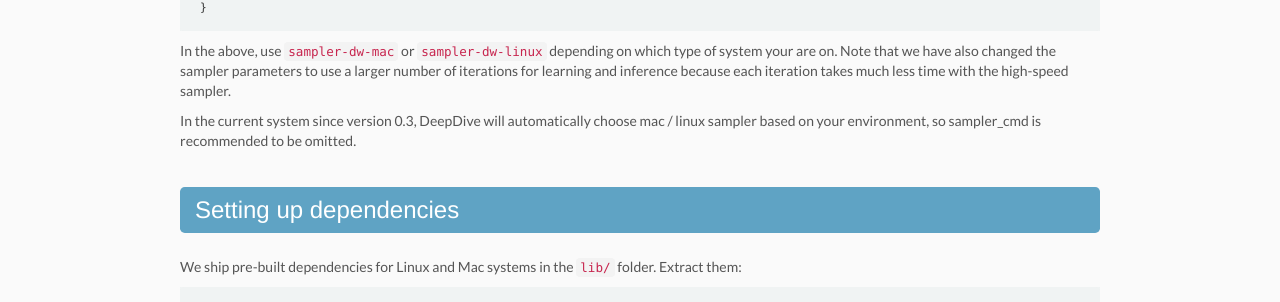
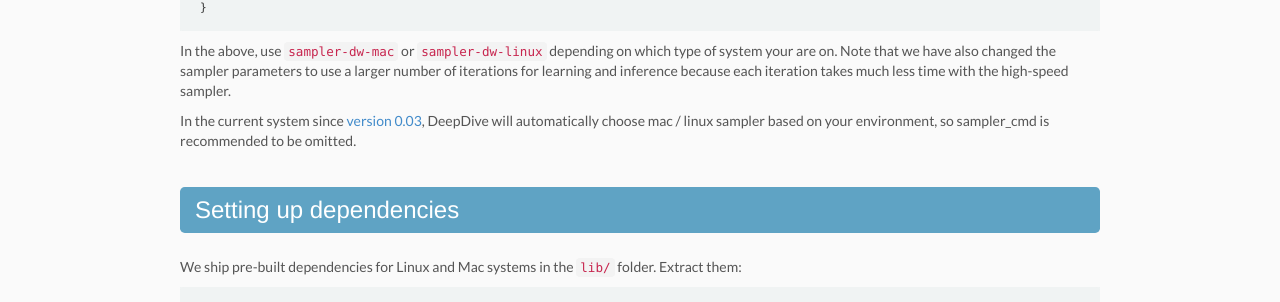
Before and after one commit to senaraiandi/deepdive, a Jekyll site: the page built from doc/sampler.md, in a window 1280 px wide. Shown: the part 474-776 px from the top of the page. Built offline with Jekyll 4.4.1, drawn with Linux system fonts in a browser that asks for light colours; nearby versions of some CDN libraries.

Commit message:
Changing version number to 0.02/0.03

```diff
--- a/doc/sampler.md
+++ b/doc/sampler.md
@@ -17,7 +17,7 @@
 
 In the above, use `sampler-dw-mac` or `sampler-dw-linux` depending on which type of system your are on. Note that we have also changed the sampler parameters to use a larger number of iterations for learning and inference because each iteration takes much less time with the high-speed sampler.
 
-In the current system since version 0.3, DeepDive will automatically choose mac / linux sampler based on your environment, so sampler_cmd is recommended to be omitted.
+In the current system since [version 0.03](/doc/changelog/0.03-alpha.html), DeepDive will automatically choose mac / linux sampler based on your environment, so sampler_cmd is recommended to be omitted.
 
 
 ### Setting up dependencies
```
Also changed, not shown: doc/changelog/0.02-alpha.md (renamed from doc/changelog/0.2-alpha.md, +1 -1 lines), doc/changelog/0.03-alpha.md (renamed from doc/changelog/0.3-alpha.md, +1 -1 lines), doc/developer.md (+1 -1 lines), index.md (+2 -2 lines), 1 other file.
